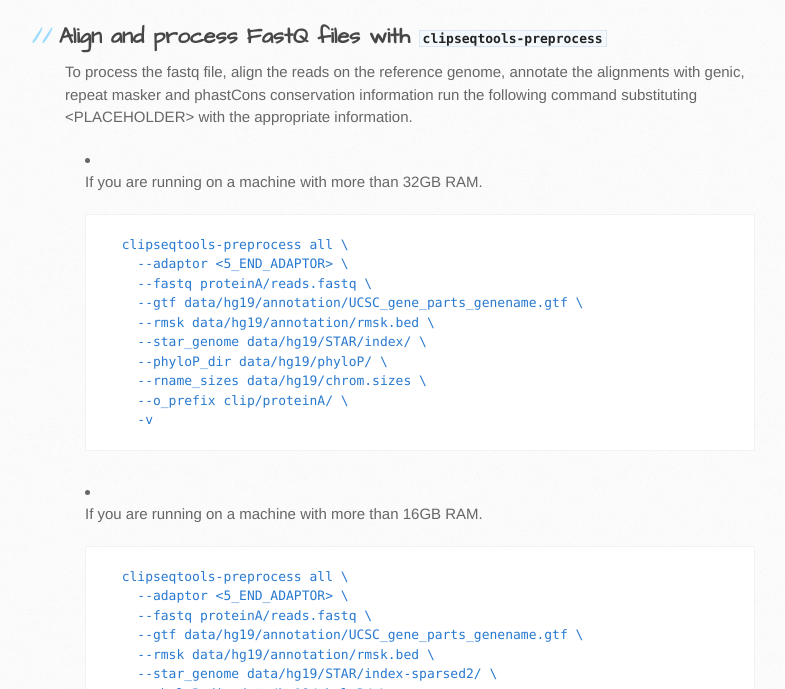
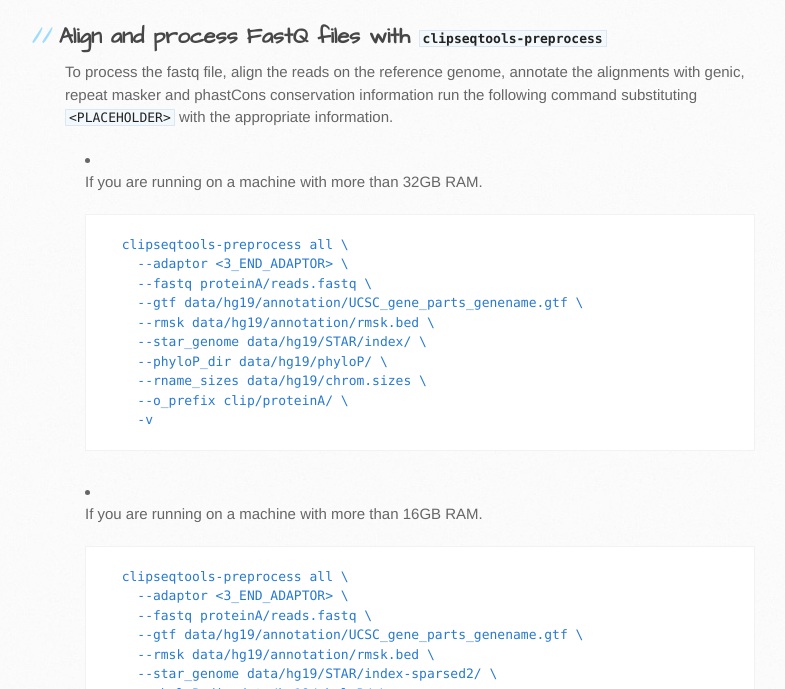
Before and after one commit to mnsmar/clipseqtools, a Jekyll site: the page built from index.md, in a window 1280 px wide and 1400 px high, scrolled down 3676 px. Shown: the part 197-886 px from the top of the window, without its empty margins (105-890 px from the left). Built offline with Jekyll 4.4.1, drawn with Linux system fonts in a browser that asks for light colours; Markdown is read by kramdown in place of the engine named in the settings; some of the changed lines change nothing that is shown; some of the changed text lies outside the part shown.

Commit message:
Fix link from index.md to data.

```diff
--- a/index.md
+++ b/index.md
@@ -115,7 +115,7 @@
 species - human (assembly: hg19), mouse (assembly: mm9) and fly (assembly:
 dm3) on our public server.
 
-You may access these file at this [link](http://mourelatos03.med.upenn.edu/clipseqtools/data/)
+You may access these file at this [link]({{ site.baseurl }}/data)
 
 ## Prepare your working directory
 
@@ -166,13 +166,13 @@
 
 To process the fastq file, align the reads on the reference genome, annotate
 the alignments with genic, repeat masker and phastCons conservation
-information run the following command substituting \<PLACEHOLDER\> with the
+information run the following command substituting `<PLACEHOLDER>` with the
 appropriate information.
 
 - If you are running on a machine with **more** than 32GB RAM.
 
         clipseqtools-preprocess all \
-          --adaptor <5_END_ADAPTOR> \
+          --adaptor <3_END_ADAPTOR> \
           --fastq proteinA/reads.fastq \
           --gtf data/hg19/annotation/UCSC_gene_parts_genename.gtf \
           --rmsk data/hg19/annotation/rmsk.bed \
@@ -185,7 +185,7 @@
 - If you are running on a machine with **more** than 16GB RAM.
 
         clipseqtools-preprocess all \
-          --adaptor <5_END_ADAPTOR> \
+          --adaptor <3_END_ADAPTOR> \
           --fastq proteinA/reads.fastq \
           --gtf data/hg19/annotation/UCSC_gene_parts_genename.gtf \
           --rmsk data/hg19/annotation/rmsk.bed \
```
